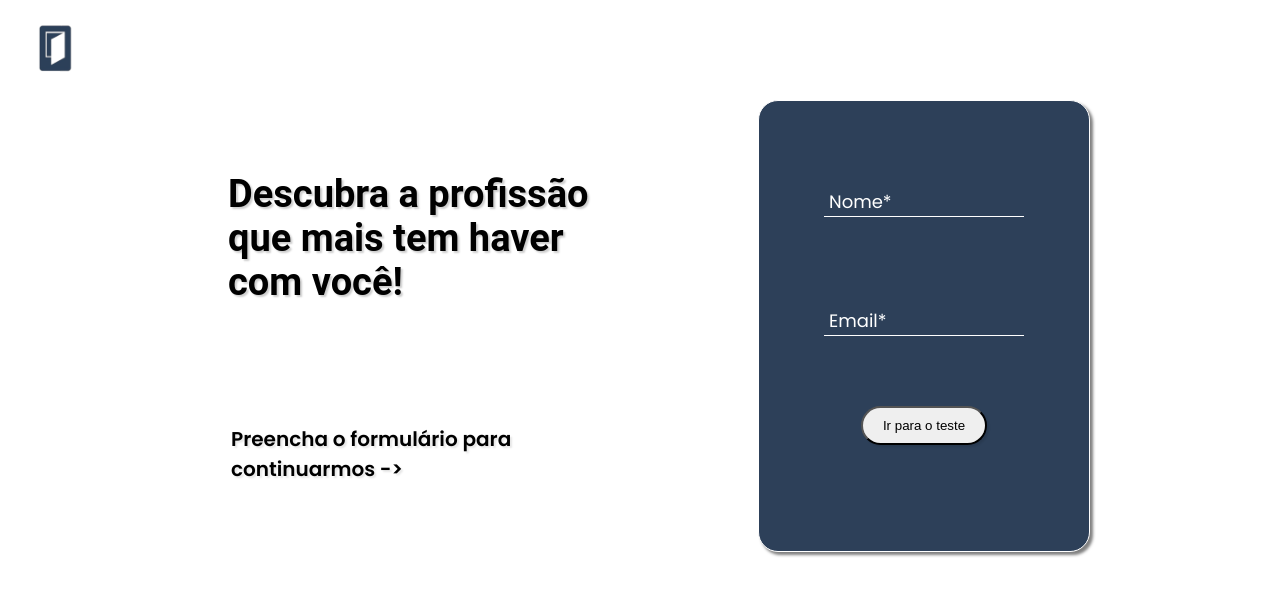
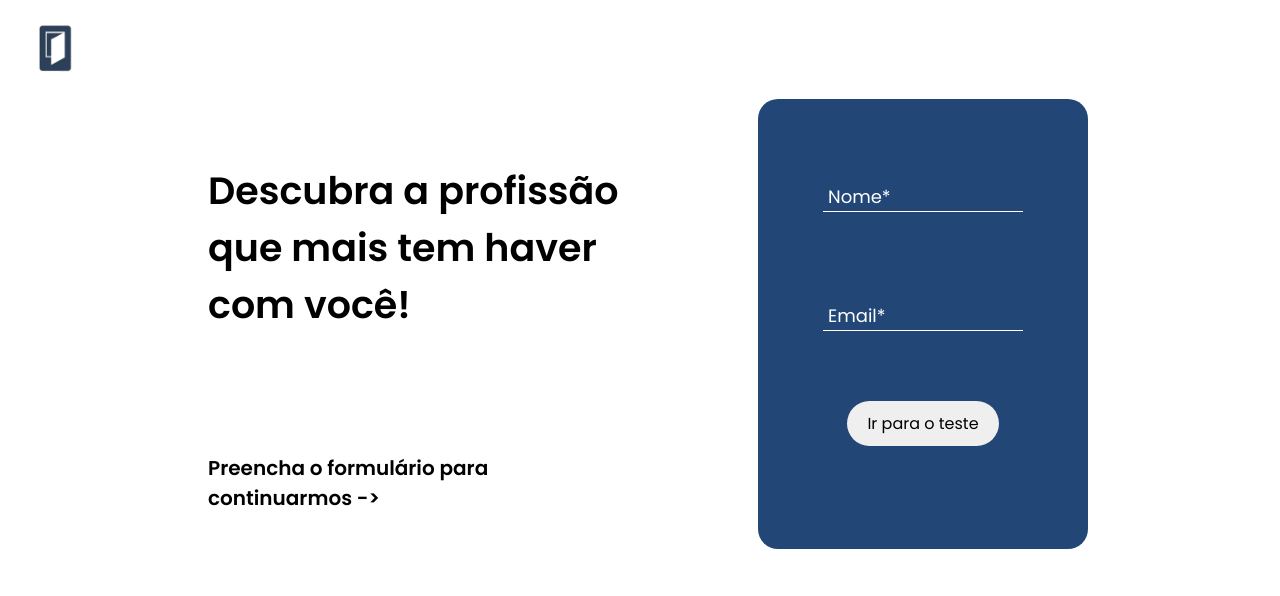
Before and after one commit to BiaMayumi/empregaki, a PHP site: page /testev.html in a window 1280 px wide. Shown: the top 596 px of the page. Run offline with PHP 8.4, Linux system fonts and the light colour scheme.

Commit message:
commit da mayumi

```diff
--- a/formulariotv/testev.css
+++ b/formulariotv/testev.css
@@ -8,21 +8,19 @@ img {
 }
 
 h1 {
-    font-family: 'Roboto', 'Sons-Serif';
+  font-family: 'Poppins', sans-serif;
   font-size: 38px;
-    text-align:left;
-    text-shadow: 2px 2px 2px rgba(6, 5, 5, 0.2);
-    margin-top: 90px;
-    margin-left: 220px;
+  text-align: left;
+  margin-top: 80px;
+  margin-left: 200px;
 }
 
 h2 {
-    font-family:'Poppins', sans-serif;
+  font-family: 'Poppins', sans-serif;
   font-size: 20px;
-    text-align:left;
-    text-shadow: 2px 2px 2px rgba(0, 0, 0, 0.1);
+  text-align: left;
   margin-top: 120px;
-    margin-left: 223px;
+  margin-left: 200px;
 }
 
 .group {
@@ -43,22 +41,21 @@ h2 {
   -webkit-box-direction: normal;
   -ms-flex-direction: column;
   flex-direction: column;
-    border: 1px solid white;
-    padding: 1200px ;
+  padding: 1200px;
   padding-top: 60px;
   padding-bottom: 90px;
   padding-right: 40px;
   padding-left: 40px;
-    background-color:#2D4059;
+  background-color: #224777;
   border-radius: 20px;
   position: relative;
   width: 250px;
   height: 300px;
   margin-left: 750px;
   gap: 50px;
-    margin-top: -400px;
-    box-shadow:3px 3px 3px rgba(0, 0, 0, 0.5);
+  margin-top: -430px;
   font-family: 'Poppins', sans-serif;
+
 }
 
 .form p {
@@ -88,7 +85,6 @@ h2 {
 
 .main-input:focus {
   outline: none;
-    border-bottom-color: rgb(227, 83, 227);
 }
 
 .lebal-email {
@@ -104,11 +100,11 @@ h2 {
   -webkit-transition: 0.2s ease all;
 }
 
-  .main-input:focus ~ .lebal-email,
-  .main-input:valid ~ .lebal-email {
+.main-input:focus~.lebal-email,
+.main-input:valid~.lebal-email {
   top: -20px;
   font-size: 14px;
-    color:rgb(227, 83, 227);
+  color: rgb(255, 255, 255);
 }
 
 .highlight-span {
@@ -121,14 +117,14 @@ h2 {
   opacity: 0.5;
 }
 
-  .main-input:focus ~ .highlight-span {
+.main-input:focus~.highlight-span {
   -webkit-animation: input-focus 0.3s ease;
   animation: input-focus 0.3s ease;
 }
 
 @keyframes input-focus {
   from {
-      background: rgb(227, 83, 227);
+    background: rgb(112, 83, 227);
   }
 
   to {
@@ -141,6 +137,8 @@ h2 {
   padding: 10px 20px;
   border-radius: 30px;
   cursor: pointer;
-    box-shadow: 2px 2px 2px rgba(0, 0, 0, 0.1);
+  font-size: medium;
+  font-family: 'Poppins', sans-serif;
+  border: none;
 
 }
--- a/home/style.css
+++ b/home/style.css
@@ -321,9 +321,7 @@ a {
 
 .titulo-patrocinadores {
     font-size: 24px;
-    /* Tamanho do título */
     margin-bottom: 20px;
-    /* Espaçamento abaixo do título */
 }
 
 .logos-patrocinadores {
```
Also changed, not shown: formulariotv/agradecimento.css (+7 -6 lines). Lines whose indentation alone changed are shown as unchanged.
